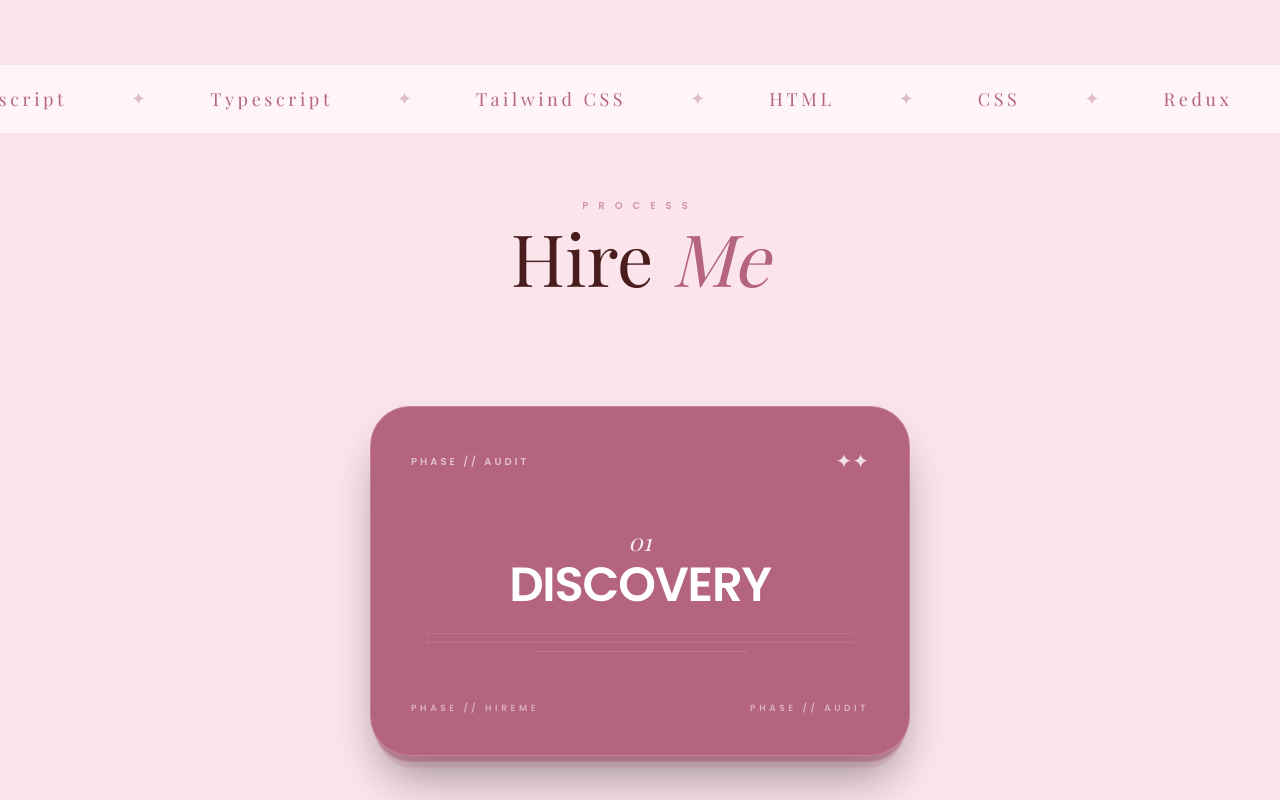
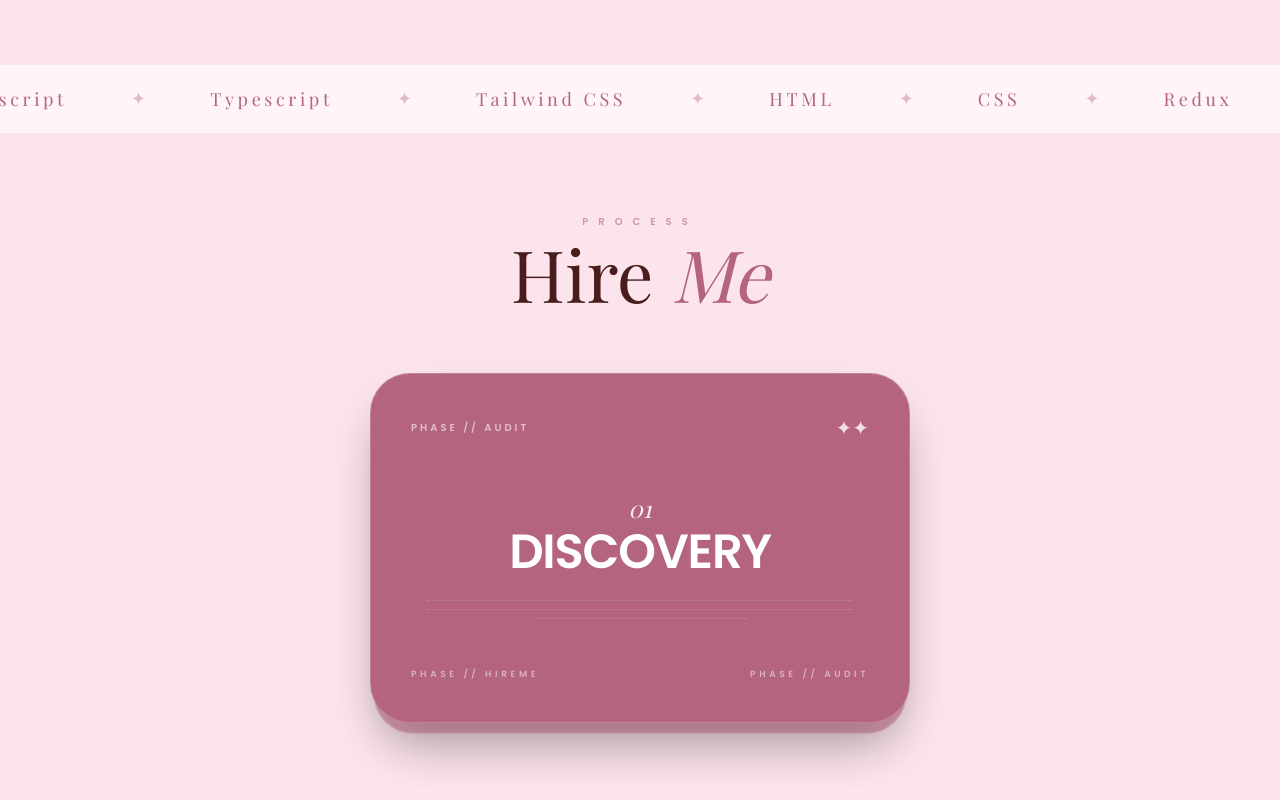
Before and after one commit to aayushaa-ghimire/Portfolio, a React app: page / in a window 1280 px wide. Shown: the part 4860-5660 px from the top of the page. Built offline with nearby package versions, Linux system fonts and the light colour scheme; the HTML template or start-up script is replaced by a standard one; a web font is replaced by a local one.

Commit message:
New UI fix

```diff
--- a/src/Components/HireMeSection.jsx
+++ b/src/Components/HireMeSection.jsx
@@ -112,7 +112,6 @@ export default function HireMeSection() {
 
   const handleScroll = (e) => {
     const { scrollTop, clientHeight } = e.target;
-    // Normalized scroll value based on viewport height
     setScrollProgress(scrollTop / clientHeight);
   };
 
@@ -123,7 +122,7 @@ export default function HireMeSection() {
         ref={containerRef}
         onScroll={handleScroll}
         className="absolute inset-0 overflow-y-auto snap-y snap-mandatory z-50 pointer-events-auto"
-        style={{ scrollbarWidth: 'none', msOverflowStyle: 'none' }} // Hides scrollbar
+        style={{ scrollbarWidth: 'none', msOverflowStyle: 'none' }}
       >
         {steps.map((_, i) => (
           <div key={i} className="w-full h-screen snap-start" />
@@ -131,10 +130,10 @@ export default function HireMeSection() {
       </div>
 
       {/* Visual Content Layer */}
-      <div className="absolute inset-0 flex flex-col justify-between pt-16 pb-12 pointer-events-none z-10">
+      <div className="absolute inset-0 flex flex-col pt-20 pb-16 pointer-events-none z-10">
 
         {/* Fixed Header */}
-        <div className="w-full text-center">
+        <div className="w-full text-center mb-16"> {/* Increased bottom margin for explicit breathing room */}
           <p className="text-[10px] tracking-[1em] text-[#b4647d] font-bold uppercase mb-2 opacity-60">
             Process
           </p>
@@ -144,40 +143,49 @@ export default function HireMeSection() {
         </div>
 
         {/* Card Viewport Area */}
-        <div className="w-full h-[450px] flex items-center justify-center relative overflow-visible [perspective:1500px]">
+        <div className="w-full flex-1 flex items-start justify-center relative overflow-visible [perspective:1500px]">
           {steps.map((step, i) => {
             // How far this specific card is from being perfectly in focus
             const distance = i - scrollProgress;
 
-            // Adjust card stack: Cards below/ahead sit at center, active/past cards pop out
             let translateY = 0;
             let translateZ = 0;
             let rotateX = 0;
             let opacity = 1;
 
-            if (distance > 0) {
-              // Cards waiting in the stack underneath
-              translateY = distance * 8; // Gentle compression stack
-              translateZ = distance * -15; // Placed slightly backward in 3D space
+            // NEW MATH: Delays the onset of stacking or flying away
+            // The card remains flat and fully visible until it transitions past center thresholds
+            if (distance > 0.1) {
+              // Cards sitting flat at the bottom waiting their turn
+              // They only compress into a neat stack when the active card moves away
+              const stackFactor = Math.min(distance, 1);
+              translateY = stackFactor * 12;
+              translateZ = stackFactor * -20;
               opacity = Math.max(0, 1 - distance * 0.4);
+            } else if (distance < -0.1) {
+              // Active card flies upward and away only after passing the active zone
+              translateY = distance * 220;
+              translateZ = Math.abs(distance) * 120;
+              rotateX = distance * 30;
+              opacity = Math.max(0, 1 + distance * 1.8);
             } else {
-              // Active card moving out / flying up over the top
-              translateY = distance * 180; // Fly upwards away from the center
-              translateZ = Math.abs(distance) * 80; // Pop closer to camera while flying out
-              rotateX = distance * 25; // Gentle rotation back
-              opacity = Math.max(0, 1 + distance * 1.5); // Fades fast out of view
+              // CARD IS FULLY VISIBLE & CENTERED: Neutralizes transformations in the sweet spot
+              translateY = 0;
+              translateZ = 0;
+              rotateX = 0;
+              opacity = 1;
             }
 
             return (
               <div
                 key={step.id}
-                className="absolute w-[540px] h-[350px] rounded-[2.5rem] bg-[#b4647d] border border-white/20 p-10 shadow-2xl flex flex-col justify-between transition-all duration-75 ease-out"
+                className="absolute w-[540px] h-[350px] rounded-[2.5rem] bg-[#b4647d] border border-white/20 p-10 shadow-2xl flex flex-col justify-between transition-all duration-100 ease-out"
                 style={{
                   transform: `translateY(${translateY}px) translateZ(${translateZ}px) rotateX(${rotateX}deg)`,
                   opacity: opacity,
-                  zIndex: Math.round(100 - i), // Ensures cards stack strictly top-to-bottom
+                  zIndex: Math.round(100 - i),
                   transformStyle: 'preserve-3d',
-                  visibility: Math.abs(distance) > 2 ? 'hidden' : 'visible'
+                  visibility: Math.abs(distance) > 1.8 ? 'hidden' : 'visible'
                 }}
               >
                 {/* Card Top */}
@@ -197,7 +205,7 @@ export default function HireMeSection() {
                     {step.title}
                   </h3>
 
-                  {/* Dotted lines aligned precisely with your reference layout */}
+                  {/* Dotted lines */}
                   <div className="w-full space-y-2 opacity-30 px-4">
                     <div className="w-full border-b border-dotted border-white/70" />
                     <div className="w-full border-b border-dotted border-white/70" />
@@ -214,9 +222,6 @@ export default function HireMeSection() {
             );
           })}
         </div>
-
-        {/* Empty Spacer to help push the card viewport perfectly into the upper-middle region */}
-        <div className="h-4" />
       </div>
     </section>
   );
```
